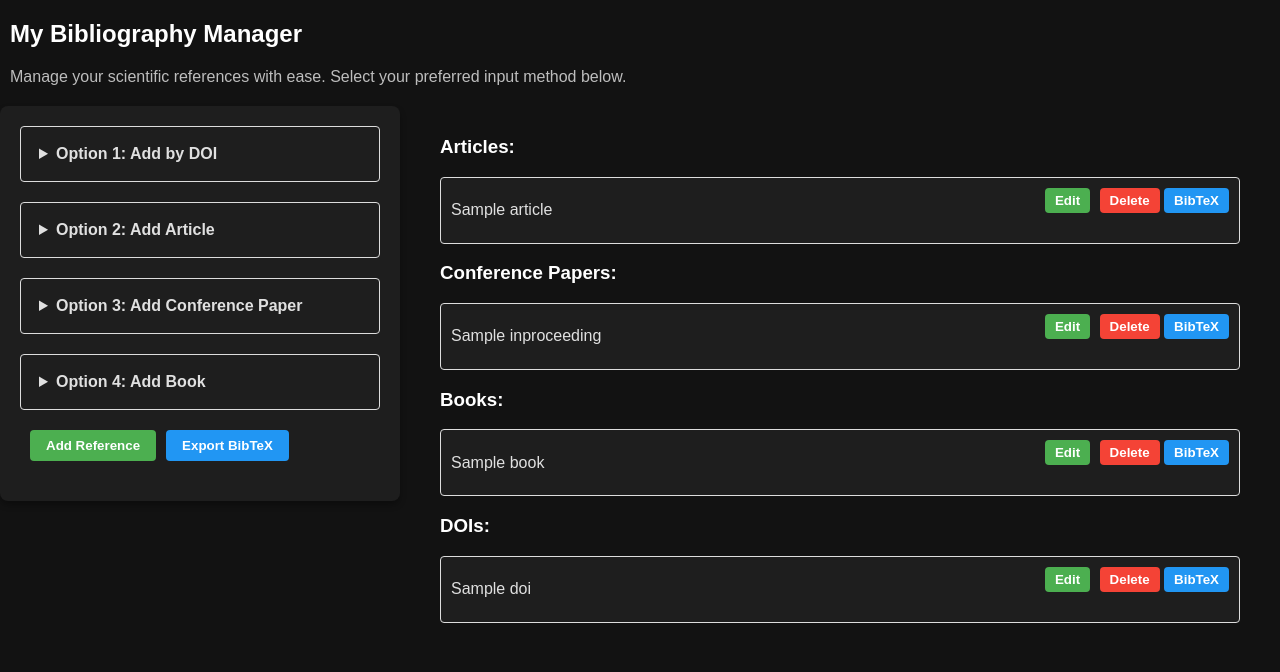
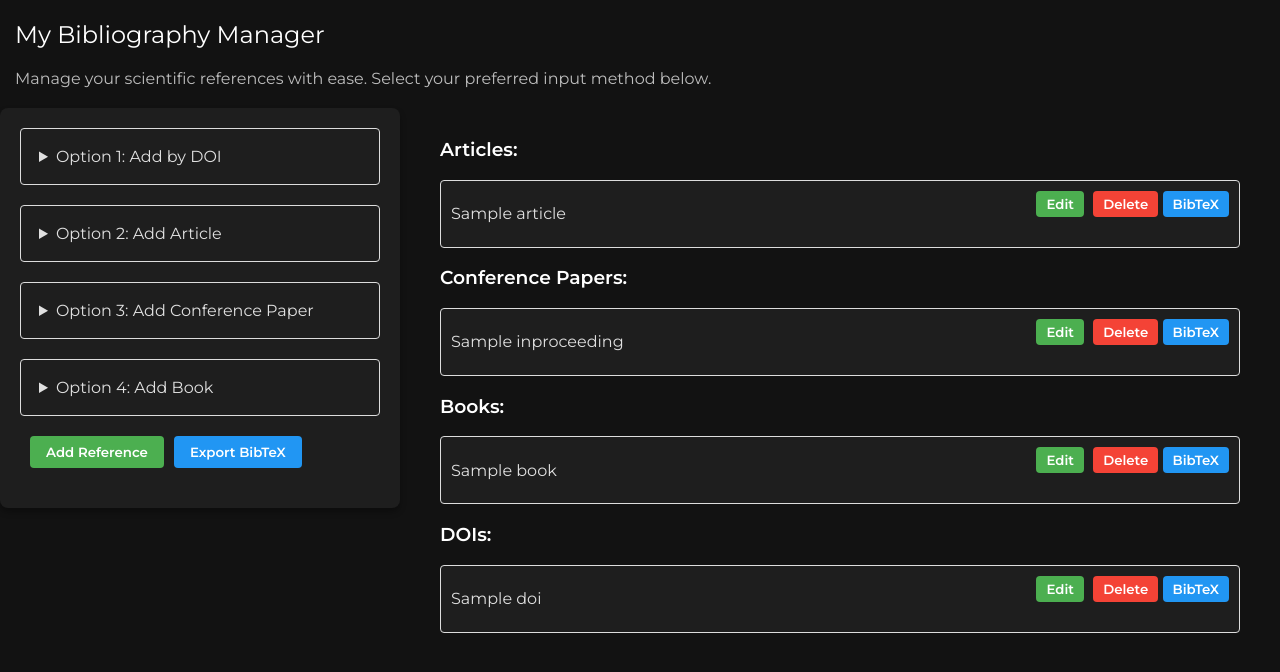
Before and after one commit to PieniiSienii/tahtioppilaat, a Flask app: template src/templates/index.html in a window 1280 px wide. Shown: the top 672 px of the page. Run offline with Flask 3, Linux system fonts and the light colour scheme; the template is opened without the code that fills it: most values are stand-ins (such as "Sample title", 1, 10 or a date in 2020).

Commit message:
Changed to thinner fonts

```diff
--- a/src/templates/index.html
+++ b/src/templates/index.html
@@ -17,7 +17,7 @@ My Bibliography Manager
     <form action="/create_reference" method="post" id="referenceForm">
       <!-- DOI Section -->
       <details style="margin-bottom: 20px; border: 1px solid #ddd; border-radius: 4px; padding: 10px;">
-        <summary style="cursor: pointer; padding: 8px; font-weight: bold; user-select: none; " name="add_by_doi">
+        <summary style="cursor: pointer; padding: 8px; font-weight: 400; user-select: none; " name="add_by_doi">
           Option 1: Add by DOI
         </summary>
         <div style="margin-top: 15px;">
@@ -34,7 +34,7 @@ My Bibliography Manager
 
       <!-- Article Section -->
       <details style="margin-bottom: 20px; border: 1px solid #ddd; border-radius: 4px; padding: 10px;">
-        <summary style="cursor: pointer; padding: 8px; font-weight: bold; user-select: none;" name="add_article">
+        <summary style="cursor: pointer; padding: 8px; font-weight: 400; user-select: none;" name="add_article">
           Option 2: Add Article
         </summary>
         <div style="margin-top: 15px;">
@@ -80,7 +80,7 @@ My Bibliography Manager
 
       <!-- Inproceedings Section -->
       <details style="margin-bottom: 20px; border: 1px solid #ddd; border-radius: 4px; padding: 10px;">
-        <summary style="cursor: pointer; padding: 8px; font-weight: bold; user-select: none;" name="add_conference_paper">
+        <summary style="cursor: pointer; padding: 8px; font-weight: 400; user-select: none;" name="add_conference_paper">
           Option 3: Add Conference Paper
         </summary>
         <div style="margin-top: 15px;">
@@ -126,7 +126,7 @@ My Bibliography Manager
 
       <!-- Book Section -->
       <details style="border: 1px solid #ddd; border-radius: 4px; padding: 10px;">
-        <summary style="cursor: pointer; padding: 8px; font-weight: bold; user-select: none;" name="add_book">
+        <summary style="cursor: pointer; padding: 8px; font-weight: 400; user-select: none;" name="add_book">
           Option 4: Add Book
         </summary>
         <div style="margin-top: 15px;">
--- a/src/templates/layout.html
+++ b/src/templates/layout.html
@@ -2,34 +2,39 @@
 <html lang="en">
   <head>
     <meta charset="utf-8" />
-    <meta
-      name="viewport"
-      content="width=device-width, initial-scale=1, shrink-to-fit=no"
-    />
+    <meta name="viewport" content="width=device-width, initial-scale=1, shrink-to-fit=no" />
     <title>{% block title %}{% endblock %}</title>
+
+    <!-- Link to Google Fonts (Montserrat) -->
+    <link href="https://fonts.googleapis.com/css2?family=Montserrat:wght@400;600&display=swap" rel="stylesheet">
+
     <style>
       /* General Styling */
       body {
         background-color: #121212;
         color: #e0e0e0;
-        font-family: Arial, sans-serif;
+        font-family: 'Montserrat', sans-serif; /* Apply Montserrat font */
         margin: 0;
         padding: 0;
       }
       h2, h3 {
         color: #ffffff;
+        font-family: 'Montserrat', sans-serif; /* Apply Montserrat font to headings */
+
       }
       p {
         color: #bdbdbd;
+        font-family: 'Montserrat', sans-serif; /* Apply Montserrat font to paragraphs */
       }
 
       /* Adjust Title and Description Spacing */
       h2 {
-        margin-left: 10px; /* Adjust this value as needed */
+        margin-left: 15px; /* Slightly adjust this value to move the title to the right */
+        font-weight: 300;
       }
 
       p {
-        margin-left: 10px; /* Adjust this value as needed */
+        margin-left: 15px; /* Slightly adjust this value to move the description to the right */
       }
 
       /* Forms */
```
